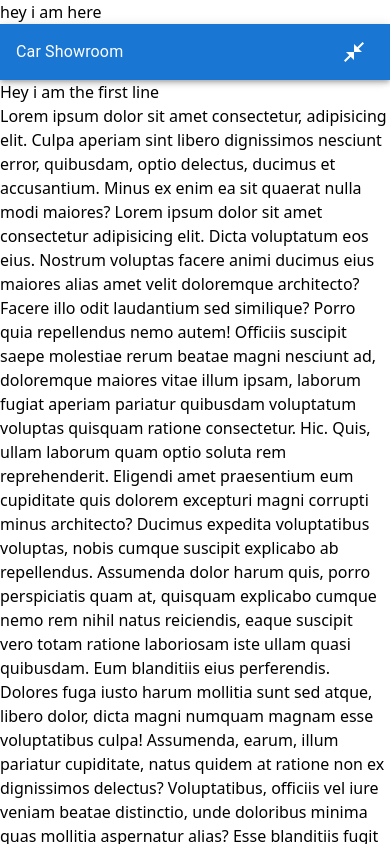
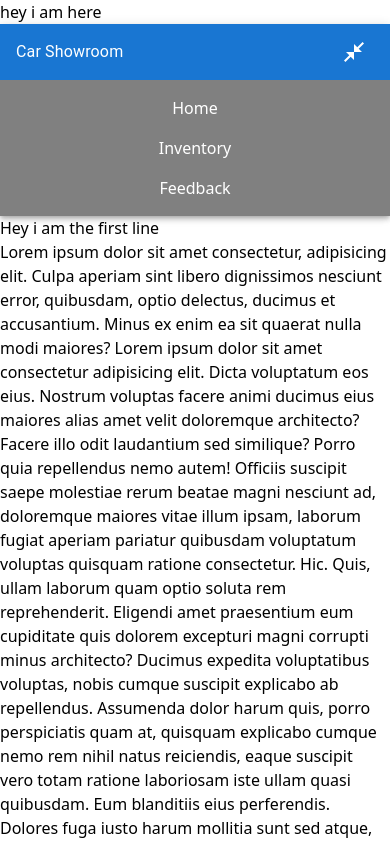
Before and after one commit to s3nsh1-dev/car-dashboard-pp, a React (Vite) app: page / in a window 390 px wide. Both pictures are taken after a click on the button "open menu". Shown: the top 844 px of the page. Built offline with nearby package versions, Linux system fonts and the light colour scheme.

Commit message:
delegation of navbar checkpoint1

```diff
--- a/src/components/navbar/NavigationBar.tsx
+++ b/src/components/navbar/NavigationBar.tsx
@@ -1,41 +1,53 @@
-import { useState } from "react";
-import { AppBar, Toolbar, Box, Typography } from "@mui/material";
-import MenuOpenIcon from "@mui/icons-material/MenuOpen";
-import CloseFullscreenIcon from "@mui/icons-material/CloseFullscreen";
-import IconButton from "@mui/material/IconButton";
+import { useEffect, useState } from "react";
+import {
+  AppBar,
+  Toolbar,
+  Box,
+  Typography,
+  useTheme,
+  useMediaQuery,
+} from "@mui/material";
 import TraverseBox from "./TraverseBox";
+import NavbarMobile from "./mobile/NavbarMobile";
 
-const NavigationBar = () => {
-  const [iconShow, setIconShow] = useState(false);
-  const toggleIcon = () => {
-    setIconShow(!iconShow);
-  };
+const toolbarStyles = {
+  justifyContent: "space-between",
+};
+
+const mobileNavStyles = {
+  display: { xs: "flex", sm: "none" },
+  flexDirection: "column",
+  alignItems: "center",
+  backgroundColor: "grey",
+};
+
+const NavbarDesktop = () => {
+  const theme = useTheme();
+  const isMobileView = useMediaQuery(theme.breakpoints.down("sm"));
+  const [mobileOpen, setMobileOpen] = useState(false);
+
+  useEffect(() => {
+    if (!isMobileView) {
+      setMobileOpen(false);
+    }
+  }, [isMobileView]);
+
+  const toggleMobileView = () => setMobileOpen((prev) => !prev);
+
   return (
     <AppBar position='sticky'>
-      <Toolbar sx={{ justifyContent: "space-between" }}>
+      <Toolbar sx={toolbarStyles}>
         <Typography>Car Showroom</Typography>
         <Box sx={{ display: { xs: "none", sm: "flex" } }}>
           <TraverseBox />
         </Box>
-        <Box sx={{ display: { xs: "flex", sm: "none" } }}>
-          <IconButton
-            edge='start'
-            onClick={toggleIcon}
-            aria-label='open drawer'
-            sx={{
-              display: { xs: "flex", sm: "none" },
-            }}
-          >
-            {iconShow ? (
-              <CloseFullscreenIcon sx={{ color: "white" }} />
-            ) : (
-              <MenuOpenIcon sx={{ color: "white" }} />
-            )}
-          </IconButton>
-        </Box>
+        <NavbarMobile showDropdown={toggleMobileView} />
       </Toolbar>
+      <Box gap={2} sx={mobileNavStyles} padding={mobileOpen ? 2 : 0}>
+        {mobileOpen && <TraverseBox />}
+      </Box>
     </AppBar>
   );
 };
 
-export default NavigationBar;
+export default NavbarDesktop;
--- a/src/components/navbar/mobile/Navbar.tsx
+++ /dev/null
@@ -1,7 +0,0 @@
-import React from "react";
-
-const Navbar = () => {
-  return <div></div>;
-};
-
-export default Navbar;
--- /dev/null
+++ b/src/components/navbar/mobile/NavbarMobile.tsx
@@ -0,0 +1,46 @@
+import React, { useEffect, useState } from "react";
+import { Box, useTheme, useMediaQuery } from "@mui/material";
+import MenuOpenIcon from "@mui/icons-material/MenuOpen";
+import CloseFullscreenIcon from "@mui/icons-material/CloseFullscreen";
+import IconButton from "@mui/material/IconButton";
+
+interface NavbarMobileProps {
+  showDropdown: () => void;
+}
+
+const NavbarMobile: React.FC<NavbarMobileProps> = ({ showDropdown }) => {
+  const theme = useTheme();
+  const isMobileView = useMediaQuery(theme.breakpoints.down("sm"));
+  const [mobileOpen, setMobileOpen] = useState(false);
+
+  useEffect(() => {
+    if (!isMobileView) {
+      setMobileOpen(false);
+    }
+  }, [isMobileView]);
+
+  const toggleMobileView = () => {
+    showDropdown();
+    setMobileOpen((prev) => !prev);
+  };
+
+  return (
+    <Box sx={{ display: { xs: "flex", sm: "none" } }}>
+      <IconButton
+        edge='start'
+        onClick={toggleMobileView}
+        aria-label={mobileOpen ? "close menu" : "open menu"}
+        aria-expanded={mobileOpen}
+        sx={{ display: { xs: "flex", sm: "none" } }}
+      >
+        {mobileOpen ? (
+          <CloseFullscreenIcon sx={{ color: "white" }} />
+        ) : (
+          <MenuOpenIcon sx={{ color: "white" }} />
+        )}
+      </IconButton>
+    </Box>
+  );
+};
+
+export default NavbarMobile;
--- a/src/components/others/RandomShit.tsx
+++ b/src/components/others/RandomShit.tsx
@@ -1,6 +1,3 @@
-import React from "react";
-import { Button } from "@mui/material";
-
 const RandomShit = () => {
   return (
     <div>
--- a/src/pages/home/Home.tsx
+++ b/src/pages/home/Home.tsx
@@ -1,21 +1,12 @@
 import React from "react";
-import NavigationBar from "../../components/navbar/NavigationBar";
+import NavbarDesktop from "../../components/navbar/NavigationBar";
 import RandomShit from "../../components/others/RandomShit";
 
 const Home: React.FC = () => {
   return (
-    <div
-      style={
-        {
-          // display: "flex",
-          // flexDirection: "column",
-          // justifyContent: "center",
-          // alignItems: "center",
-        }
-      }
-    >
+    <div style={{}}>
       <p>hey i am here</p>
-      <NavigationBar />
+      <NavbarDesktop />
       <RandomShit />
     </div>
   );
```
